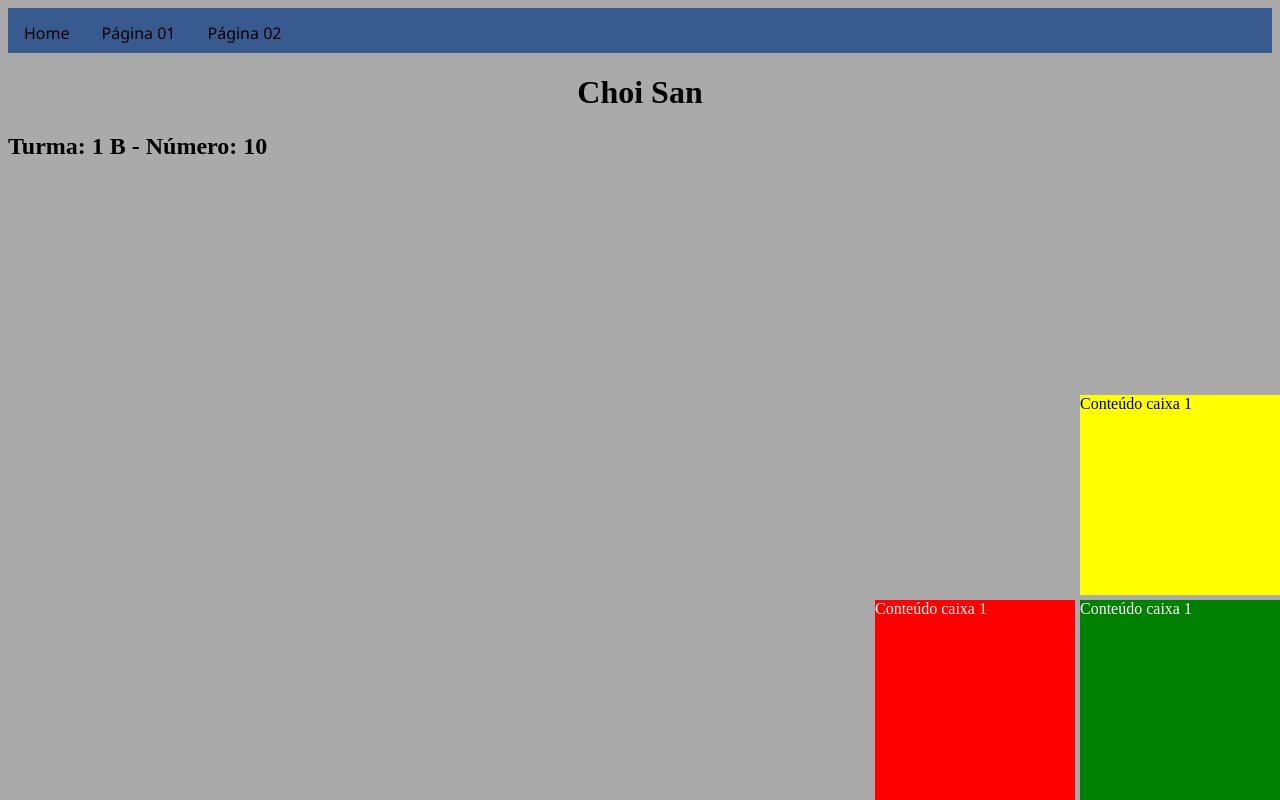
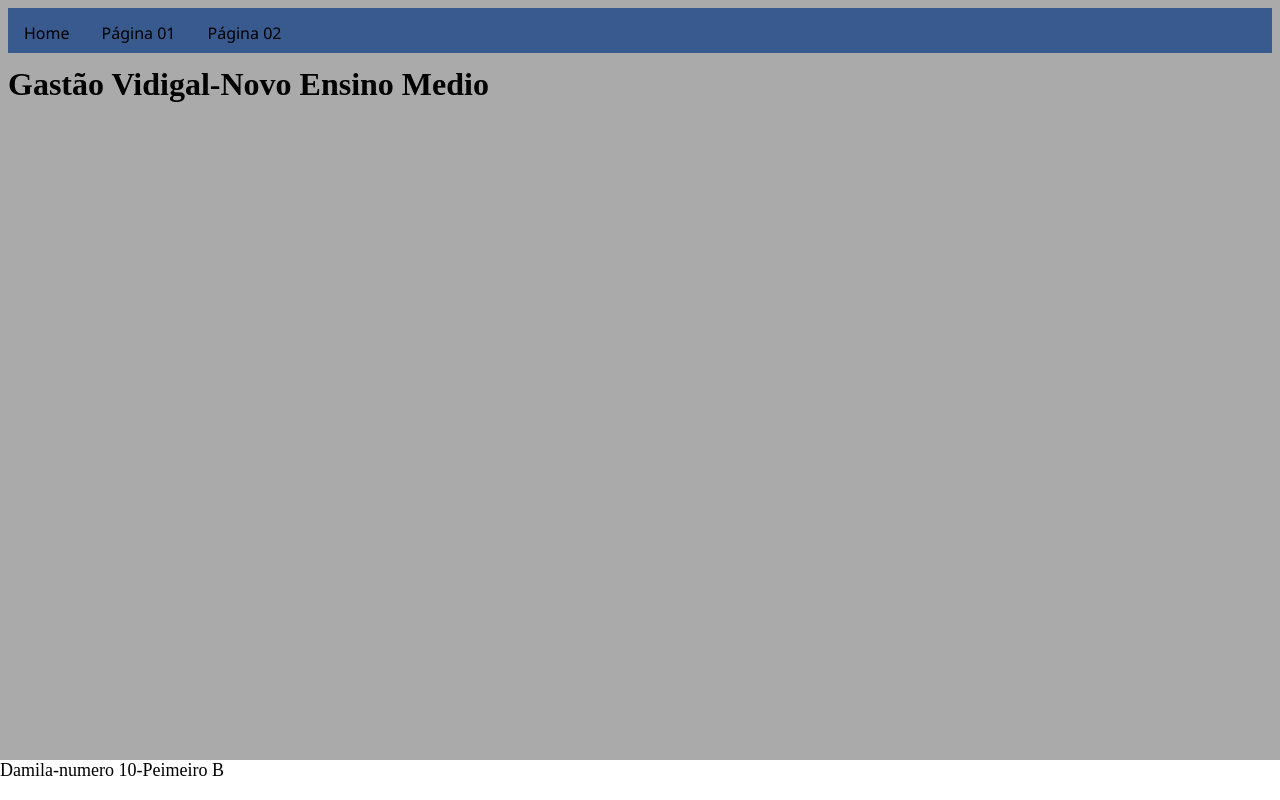
Before and after one commit to damitor/primeirob_2t, a plain HTML site: page index.html in a window 1280 px wide. Drawn offline with Linux system fonts and the light colour scheme.

Commit message:
aula dia 19/08

```diff
--- a/estilo.css
+++ b/estilo.css
@@ -84,19 +84,34 @@ li a:hover{
    background: crimson;
    color: gold;
 }
-#bomba{
-height: 100%;
+#bem10{
+   height: 100%;
 }
-.boxbomba{
+.boxbem10{
    position: absolute;
-   width:100% ;
+   width: 100%;
    height: 200px;
-   background: #254cb9;
-   top: 50%;
-   left: 0%;
-   border-color: blueviolet;
-   border-width: 10%px;
+   background: #000000;
+   top: 50px;
+   left: 0;
+   border-color: darkred;
+   border-width: 10px;
    border-style: dashed;
    margin: 20px;
    padding: 10px;
 }
+.rodape{
+   position: absolute;
+   bottom: 0;
+   background: #FFFFFF;
+   color: black;
+   width: 100%;
+   left: 0;
+   height: 40px;
+   display: flex;
+   font-size: 18px;
+}
+.conteudo{
+   position: absolute;
+   top: 45px;
+}
--- a/index.html
+++ b/index.html
@@ -2,7 +2,7 @@
 <html lang="pt-br" dir="ltr">
   <head>
     <meta charset="utf-8">
-    <title>Ateez - Choi San</title>
+    <title></title>
     <link rel="stylesheet" href="estilo.css">
   </head>
   <body>
@@ -16,19 +16,16 @@
       </nav>
     </div>
 
-    <h1>Choi San</h1>
-    <h2>Turma: 1 B - Número: 10</h2>
 
-    <div class="caixa1">
-       Conteúdo caixa 1
+
+    <div class="conteudo">
+      <h1>Gastão Vidigal-Novo Ensino Medio</h1>
+
+
     </div>
 
-    <div class="caixa2">
-       Conteúdo caixa 1
-    </div>
-
-    <div class="caixa3">
-       Conteúdo caixa 1
+    <div class="rodape">
+     Damila-numero 10-Peimeiro B
     </div>
 
   </body>
```
Also changed, not shown: pagina01.html (+4 -4 lines).
